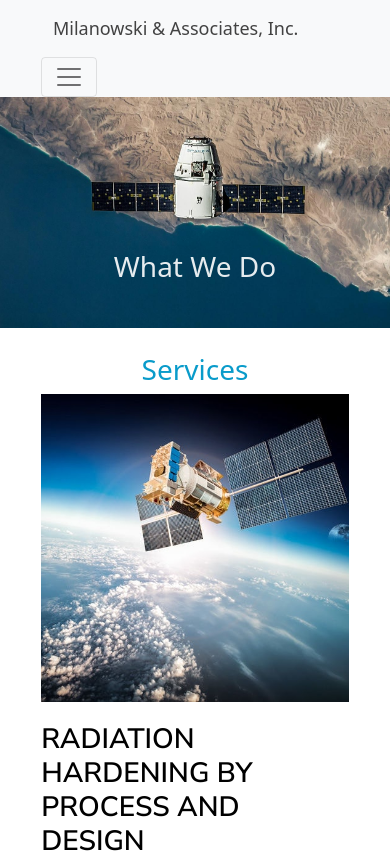
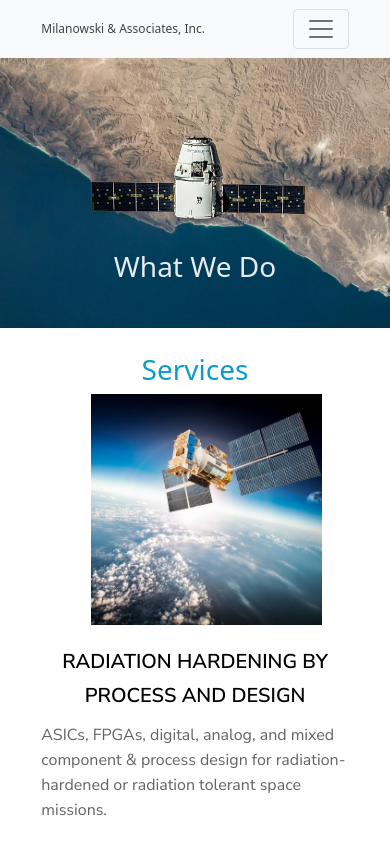
Before and after one commit to saronnhong/radhard_html, a plain HTML site: page service.html in a window 390 px wide. Shown: the top 853 px of the page. Drawn offline with nearby package versions, Linux system fonts and the light colour scheme.

Commit message:
fix media queries for alt sizes

```diff
--- a/about/style.css
+++ b/about/style.css
@@ -46,15 +46,28 @@
 
 
   @media only screen and (max-width: 600px) {
+    .navbar>.container{
+      justify-content:right !important;
+
+    }
+    .navbar-toggler{
+      margin-left: auto;
+
+    }
+    .container{
+      width: 100% !important;
+      /* margin-left: 10px !important;
+      margin-right: 10px !important; */
+    }
     .navBarLogo{
-        font-size: 18px;
-        margin-left: 3vw;
-        padding: 15px 0;
+      font-size: 12px !important;
+      padding: 20px 0;
     }
     .nav-link{
-        font-size: 16px;
+      font-size: 10px;
       width: 100vw;
-
+      margin: 0 !important;
+      padding: 15px !important;
     }
     .navbar-nav{
       border-top: solid rgb(98,99,101, .7);
@@ -70,17 +83,16 @@
 
   @media only screen and (min-width: 601px)and (max-width: 1000px) {
     .navBarLogo{
-        font-size: 24px;
+      font-size: 20px !important;
   }
     .nav-link{
       font-size: 16px;
-        /* width: 100vw; */
       text-align: center;
       margin: 0px 3px;
       padding: 30px;
   }
     .mb-2, .my-2 {
-        margin-bottom: 0px!important;
+      margin-bottom: 0px !important;
     }
   }
 
@@ -103,7 +115,7 @@
 .whoWeAre{
     position: relative;
     text-align: center;
-    top: 390px;
+    top: 80%;
     font-weight: 400;
     font-size: 48px;
     color: rgba(255, 255, 255, 0.9);
@@ -151,7 +163,7 @@
   }
   @media only screen and (min-width: 350px) and (max-width: 568px) {
     .aboutBanner{
-        background: url("/resources/images/astronaut_about_small-min.jpg");
+        background: url("../resources/images/astronaut_about_small-min.jpg");
         background-size: cover;
         background-position: center;
         height: 75vw;
@@ -173,7 +185,7 @@
 
   @media only screen and (min-width: 569px)and (max-width: 1000px) {
     .aboutBanner{
-        background: url("/resources/images/astronaut_about_small-min.jpg");
+        background: url("../resources/images/astronaut_about_small-min.jpg");
         background-size: cover;
         background-position: center;
         height: 75vw;
--- a/contact/style.css
+++ b/contact/style.css
@@ -42,46 +42,42 @@
 
   }
 
+  @media only screen and (max-width: 600px) {
+    .navbar>.container{
+      justify-content:right !important;
 
+    }
+    .navbar-toggler{
+      margin-left: auto;
 
-@media only screen and (max-width: 600px) {
+    }
+    .container{
+        width: 100% !important;
+        /* margin-left: 10px !important;
+        margin-right: 10px !important; */
+      }
     .navBarLogo{
-        font-size: 18px;
-        margin-left: 3vw;
-        padding: 15px 0;
+      font-size: 12px !important;
+      padding: 20px 0;
     }
     .nav-link{
-        font-size: 16px;
-        width: 100vw;
-
+      font-size: 10px;
+      width: 100vw;
+      margin: 0 !important;
+      padding: 15px !important;
     }
     .navbar-nav{
-        border-top: solid rgb(98,99,101, .7);
-        border-width: 1px;
+      border-top: solid rgb(98,99,101, .7);
+      border-width: 1px;
     }
     #navService, #navHome, #navAbout, #navContact{
-        padding: 20px 25px;
+      padding: 20px 25px;
     }
     .mt-2, .my-2 {
-        margin-top: 0px !important;
+      margin-top: 0px !important;
     }
   }
 
-  @media only screen and (min-width: 601px)and (max-width: 1000px) {
-    .navBarLogo{
-        font-size: 24px;
-    }
-    .nav-link{
-        font-size: 16px;
-        /* width: 100vw; */
-        text-align: center;
-        margin: 0px 3px;
-        padding: 30px;
-    }
-    .mb-2, .my-2 {
-        margin-bottom: 0px!important;
-    }
-  }
 .container{
     width: 85% !important;
 }
--- a/service.html
+++ b/service.html
@@ -19,8 +19,8 @@
     <nav aria-label="Site menu" class="navbar navbar-expand-md navbar-light bg-light fixed-top navClass">
         <div class="container navClass">
             <a href="./index.html" class="mr-auto navBarLogo">Milanowski & Associates, Inc.</a>
-            <button class="navbar-toggler" type="button" data-toggle="collapse" data-target="#navbarNav"
-                aria-controls="navbarSupportedContent" aria-expanded="false" aria-label="Toggle navigation">
+            <button class="navbar-toggler" type="button" data-bs-toggle="collapse" data-bs-target="#navbarNav"
+                aria-controls="navbarText" aria-expanded="false" aria-label="Toggle navigation">
                 <span class="navbar-toggler-icon"></span>
             </button>
             <div class="my-2 my-lg-0">
@@ -118,6 +118,9 @@
             <div>© 2020 Milanowski & Associates, Inc. All Rights Reserved.</div>
         </nav>
     </div>
+    <script src="https://cdnjs.cloudflare.com/ajax/libs/jquery/3.2.1/jquery.min.js"></script>
+    <script type="text/javascript" src="./contact/contact.js"></script>
+    <script src="https://kit.fontawesome.com/6b33305948.js"></script>
     <script src="https://cdn.jsdelivr.net/npm/@popperjs/core@2.5.4/dist/umd/popper.min.js"
         integrity="sha384-q2kxQ16AaE6UbzuKqyBE9/u/KzioAlnx2maXQHiDX9d4/zp8Ok3f+M7DPm+Ib6IU"
         crossorigin="anonymous"></script>
--- a/service/style.css
+++ b/service/style.css
@@ -1,15 +1,16 @@
 /* body{
-    font-family: 'Poppins', sans-serif;
+  font-family: 'Poppins', sans-serif !important;
 } */
 
 .navBarLogo{
     font-weight: 400;
     font-size: 34px;
     color: rgb(66, 66, 66);
+
 }
 
 .navBarLogo:hover{
-      color: #141414;
+  color: rgb(66, 66, 66);
 }
 
 .nav-link{
@@ -21,6 +22,7 @@
     -webkit-transition: color .3s, border .3s;
     transition: linear color .3s, ease-in border .3s;
 }
+
 .nav-link:hover{
     border-bottom: #099BCA solid 3px;
     color: #099BCA !important;
@@ -39,19 +41,33 @@
 }
 .navbar-toggler{
     border: none;
+}
+
+
+
+@media only screen and (max-width: 600px) {
+  .navbar>.container{
+    justify-content:right !important;
 
   }
+  .navbar-toggler{
+    margin-left: auto;
 
-@media only screen and (max-width: 600px) {
+  }
+  .container{
+    width: 100% !important;
+    /* margin-left: 10px !important;
+    margin-right: 10px !important; */
+  }
   .navBarLogo{
-        font-size: 18px;
-        margin-left: 3vw;
-        padding: 15px 0;
+    font-size: 12px !important;
+    padding: 20px 0;
   }
   .nav-link{
-        font-size: 16px;
+    font-size: 10px;
     width: 100vw;
-
+    margin: 0 !important;
+    padding: 15px !important;
   }
   .navbar-nav{
     border-top: solid rgb(98,99,101, .7);
@@ -63,21 +79,23 @@
   .mt-2, .my-2 {
     margin-top: 0px !important;
   }
+  .serviceListTitle{
+      text-align: center;
+  }
 }
 
 @media only screen and (min-width: 601px)and (max-width: 1000px) {
   .navBarLogo{
-        font-size: 24px;
+    font-size: 20px !important;
 }
   .nav-link{
     font-size: 16px;
-        /* width: 100vw; */
     text-align: center;
     margin: 0px 3px;
     padding: 30px;
 }
   .mb-2, .my-2 {
-        margin-bottom: 0px!important;
+    margin-bottom: 0px !important;
   }
 }
 .container{
@@ -101,7 +119,7 @@
 .whatWeDo{
     position: relative;
     text-align: center;
-    top: 400px;
+    top: 80%;
     font-weight: 400;
     font-size: 48px;
     color: rgba(255, 255, 255, 0.9);
@@ -210,14 +228,15 @@
       }
     .serviceListTitle{
         margin-top: 20px;
-        font-size: 28px;
+        font-size: 20px;
         line-height: 34px;
     }
     .serviceListText{
         margin-bottom: 36px;
     }
     .serviceListImage{
-        width: 100%;
+        width: 75%;
+        margin: 0 50px;
     }
     .serviceRow2{
         margin-top: 0px;
--- a/style.css
+++ b/style.css
@@ -46,15 +46,28 @@ a:link{
 
 
 @media only screen and (max-width: 600px) {
+  .navbar>.container{
+    justify-content:right !important;
+
+  }
+  .navbar-toggler{
+    margin-left: auto;
+
+  }
+  .container{
+    width: 100% !important;
+    /* margin-left: 10px !important;
+    margin-right: 10px !important; */
+  }
   .navBarLogo{
-        font-size: 18px;
-        margin-left: 3vw;
-        padding: 15px 0;
+    font-size: 12px !important;
+    padding: 20px 0;
   }
   .nav-link{
-        font-size: 16px;
+    font-size: 10px;
     width: 100vw;
-
+    margin: 0 !important;
+    padding: 15px !important;
   }
   .navbar-nav{
     border-top: solid rgb(98,99,101, .7);
@@ -70,17 +83,16 @@ a:link{
 
 @media only screen and (min-width: 601px)and (max-width: 1000px) {
   .navBarLogo{
-        font-size: 24px;
+    font-size: 20px !important;
 }
   .nav-link{
     font-size: 16px;
-        /* width: 100vw; */
     text-align: center;
     margin: 0px 3px;
     padding: 30px;
 }
   .mb-2, .my-2 {
-        margin-bottom: 0px!important;
+    margin-bottom: 0px !important;
   }
 }
 
@@ -192,7 +204,7 @@ a:link{
 
 @media only screen and (max-width: 349px) {
   .homeTop{
-    background: linear-gradient(rgba(20,20,20, 0.5), rgba(20,20,20, 0.5)), url("/images/satellite-1030779_1920_small-min.jpg");
+    background: linear-gradient(rgba(20,20,20, 0.5), rgba(20,20,20, 0.5)), url("./resources/images/satellite-1030779_1920_small-min.jpg");
     background-size: cover;
     background-position: center;
     height: 75vw;
@@ -235,7 +247,7 @@ a:link{
 }
 @media only screen and (min-width: 350px) and (max-width: 568px) {
   .homeTop{
-    background: linear-gradient(rgba(20,20,20, 0.5), rgba(20,20,20, 0.5)), url("/images/satellite-1030779_1920_small-min.jpg");
+    background: linear-gradient(rgba(20,20,20, 0.5), rgba(20,20,20, 0.5)), url("./resources/images/satellite-1030779_1920_small-min.jpg");
     background-size: cover;
     background-position: center;
     height: 75vw;
```
Also changed, not shown: about.html (+5 -2 lines), contact.html (+5 -5 lines), index.html (+8 -4 lines). Lines whose indentation alone changed are shown as unchanged.
